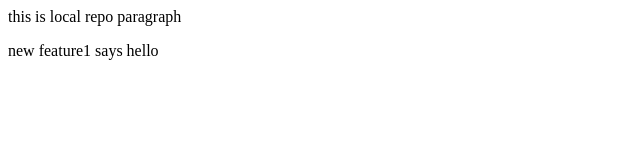
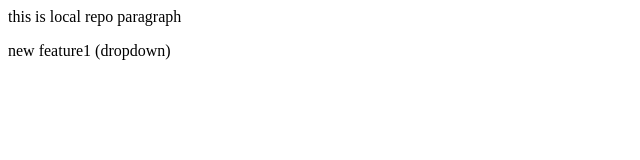
Before and after one commit to Sumanth9148/localr, a plain HTML site: page index.html in a window 1280 px wide. Shown: the full height of the page, 0-640 px from the left. Drawn offline with Linux system fonts and the light colour scheme.

Commit message:
add dropdown

```diff
--- a/index.html
+++ b/index.html
@@ -1,2 +1,2 @@
 <p>this is local repo paragraph</p>
-<p>new feature1 says hello</p>
+<p>new feature1 (dropdown)</p>
```
